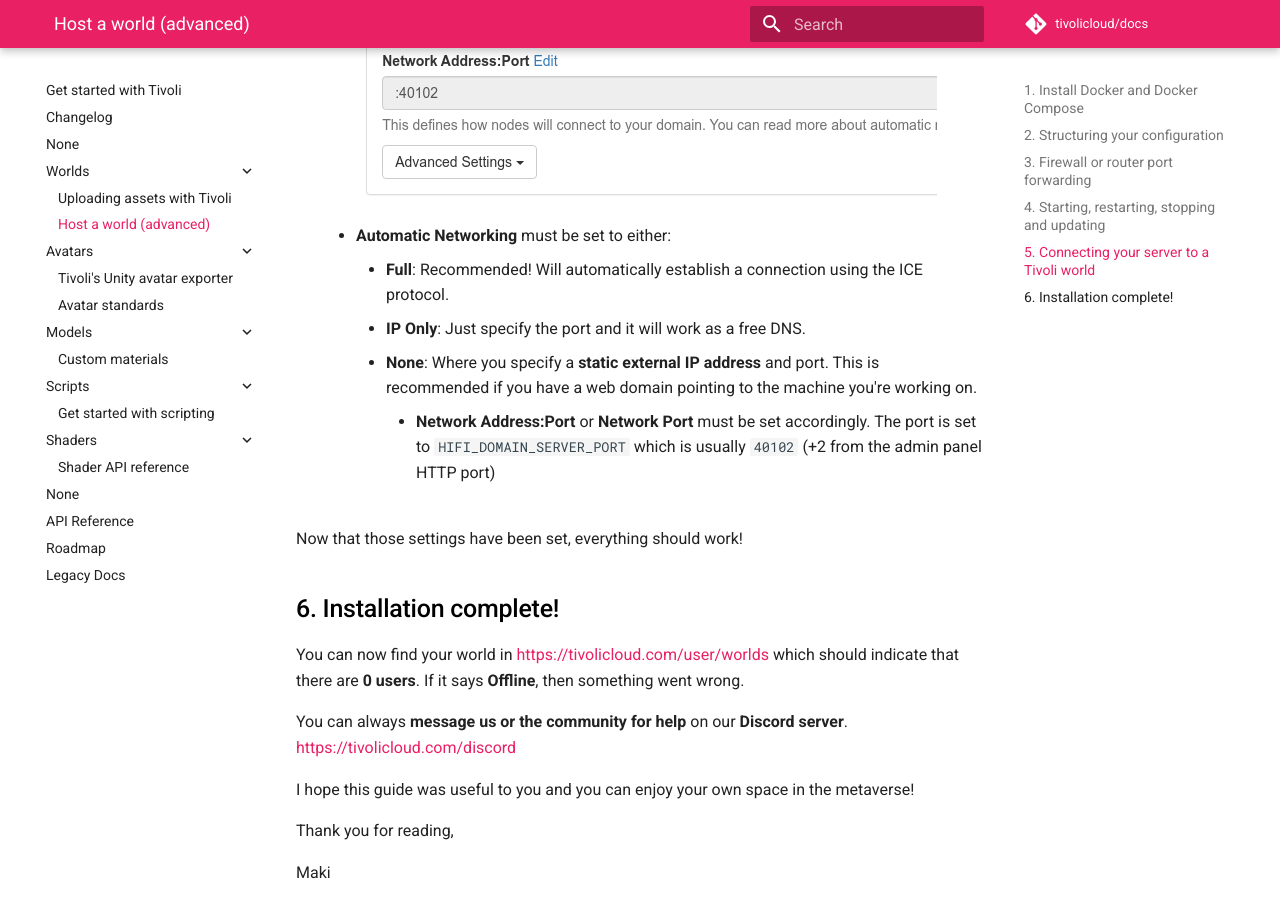
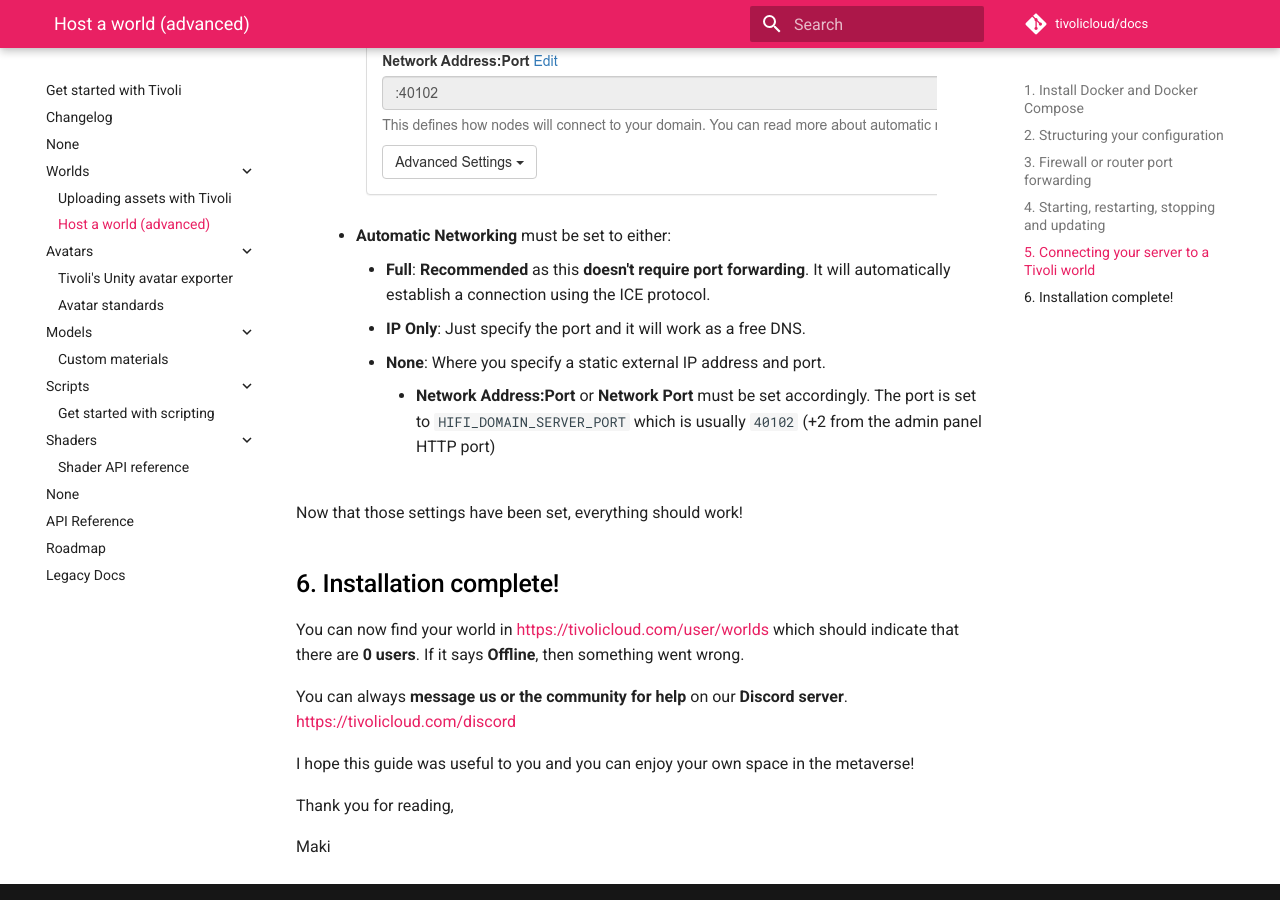
Before and after one commit to Nex-Pro/docs, an MkDocs documentation site: the page built from docs/worlds/host-a-world-advanced.md, in a window 1280 px wide and 900 px high, scrolled down 4849 px. Built offline with MkDocs 1.6.1 and Material for MkDocs 9.7.7, drawn with Linux system fonts in a browser that asks for light colours.

Commit message:
Updated host a world advanced

```diff
--- a/docs/worlds/host-a-world-advanced.md
+++ b/docs/worlds/host-a-world-advanced.md
@@ -158,9 +158,9 @@
 
     -   **Automatic Networking** must be set to either:
 
-        -   **Full**: Recommended! Will automatically establish a connection using the ICE protocol.
+        -   **Full**: **Recommended** as this **doesn't require port forwarding**. It will automatically establish a connection using the ICE protocol.
         -   **IP Only**: Just specify the port and it will work as a free DNS.
-        -   **None**: Where you specify a **static external IP address** and port. This is recommended if you have a web domain pointing to the machine you're working on.
+        -   **None**: Where you specify a static external IP address and port.
             -   **Network Address:Port** or **Network Port** must be set accordingly. The port is set to `HIFI_DOMAIN_SERVER_PORT` which is usually `40102` (+2 from the admin panel HTTP port)
 
 Now that those settings have been set, everything should work!
```
